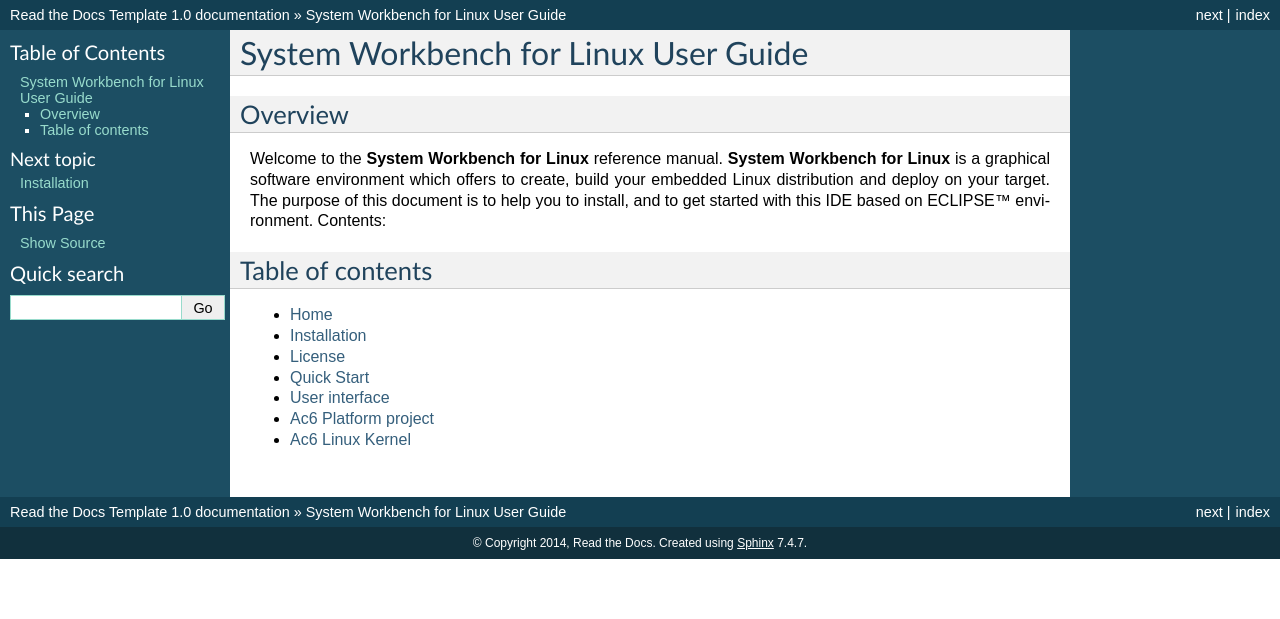
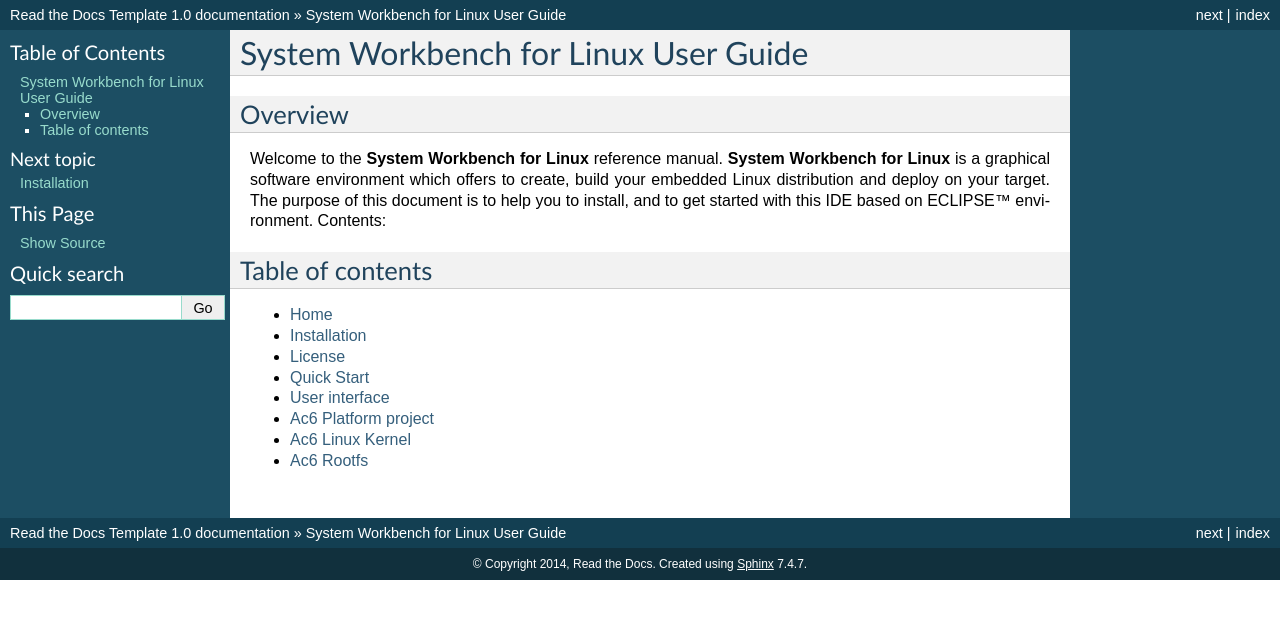
Before and after one commit to Tarek92l/testreadthedoc, a Sphinx documentation site: the page built from docs/index.rst, in a window 1280 px wide. Shown: the top 619 px of the page. Built offline with Sphinx 7.4.7, drawn with Linux system fonts in a browser that asks for light colours; pages that are not in the unit, such as notebooks, are missing from menus.

Commit message:
Update index.rst

```diff
--- a/docs/index.rst
+++ b/docs/index.rst
@@ -27,5 +27,6 @@
    userinterface/uimenu.rst
    gettingstarted/gettingstarted.rst
    kernerl/kernel.rst
+   rootfs/rootfs.rst
 
    *
```
